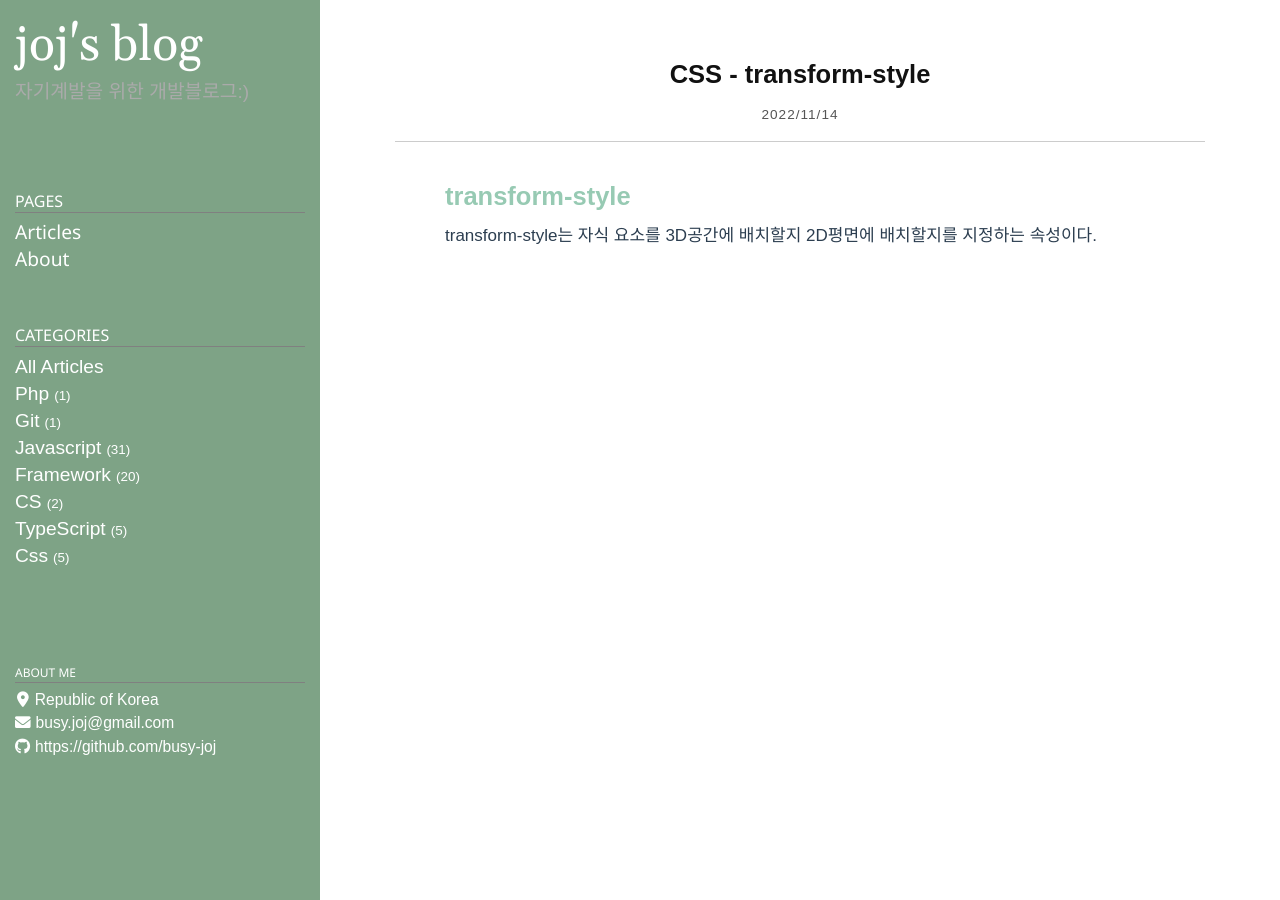
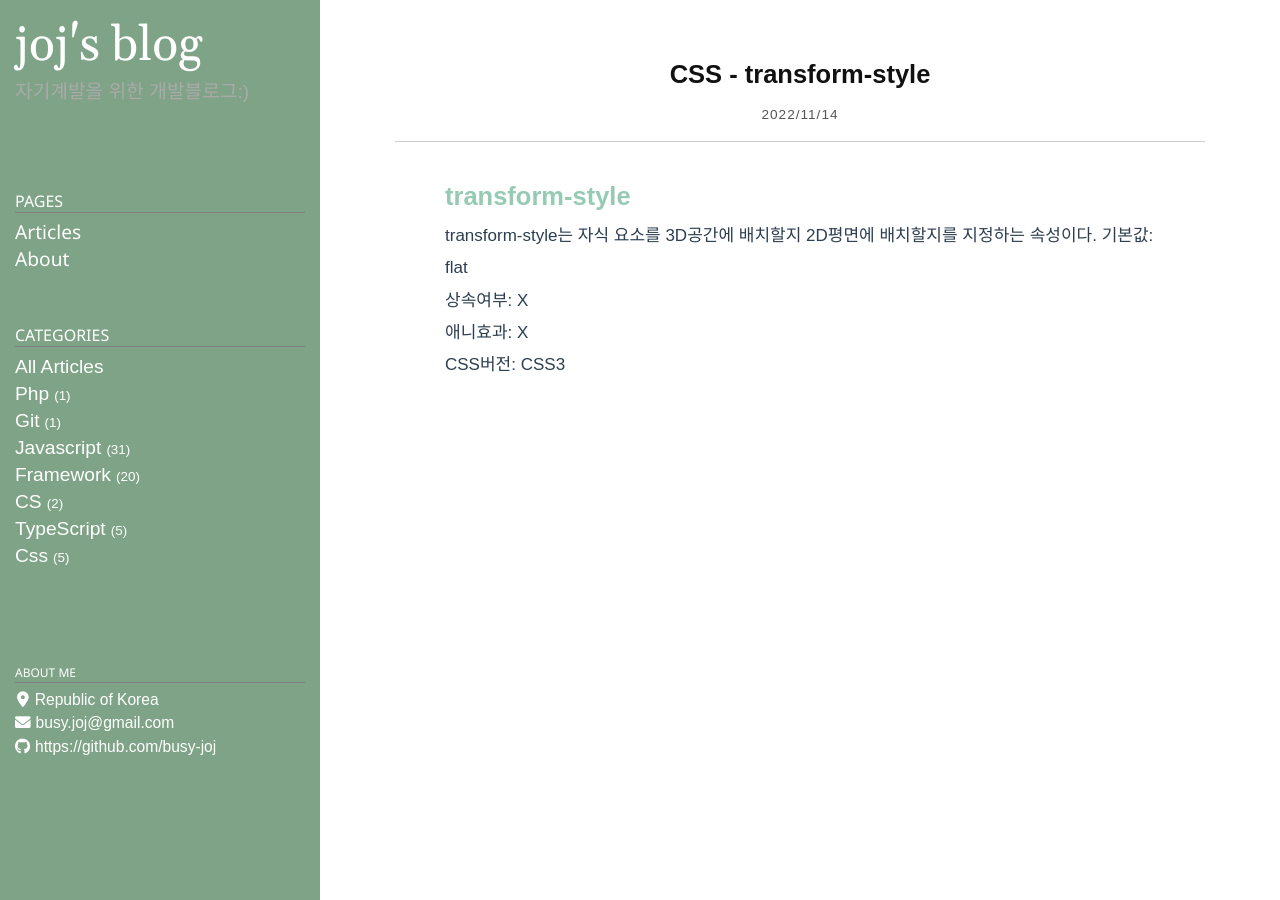
Before and after one commit to busy-joj/busy-joj.github.io, a Jekyll site: the page built from _posts/css/2022-11-14-css5.markdown, in a window 1280 px wide. Built offline with Jekyll 4.4.1, drawn with Linux system fonts in a browser that asks for light colours; some web fonts are replaced.

Commit message:
포스팅 수정

```diff
--- a/_posts/css/2022-11-14-css5.markdown
+++ b/_posts/css/2022-11-14-css5.markdown
@@ -7,3 +7,10 @@ category: css
 
 ## <span style="color:#97cab3;font-weight:bold">transform-style </span>
 transform-style는 자식 요소를 3D공간에 배치할지 2D평면에 배치할지를 지정하는 속성이다.
+기본값: flat
+
+상속여부: X
+
+애니효과: X
+
+CSS버전: CSS3
```
